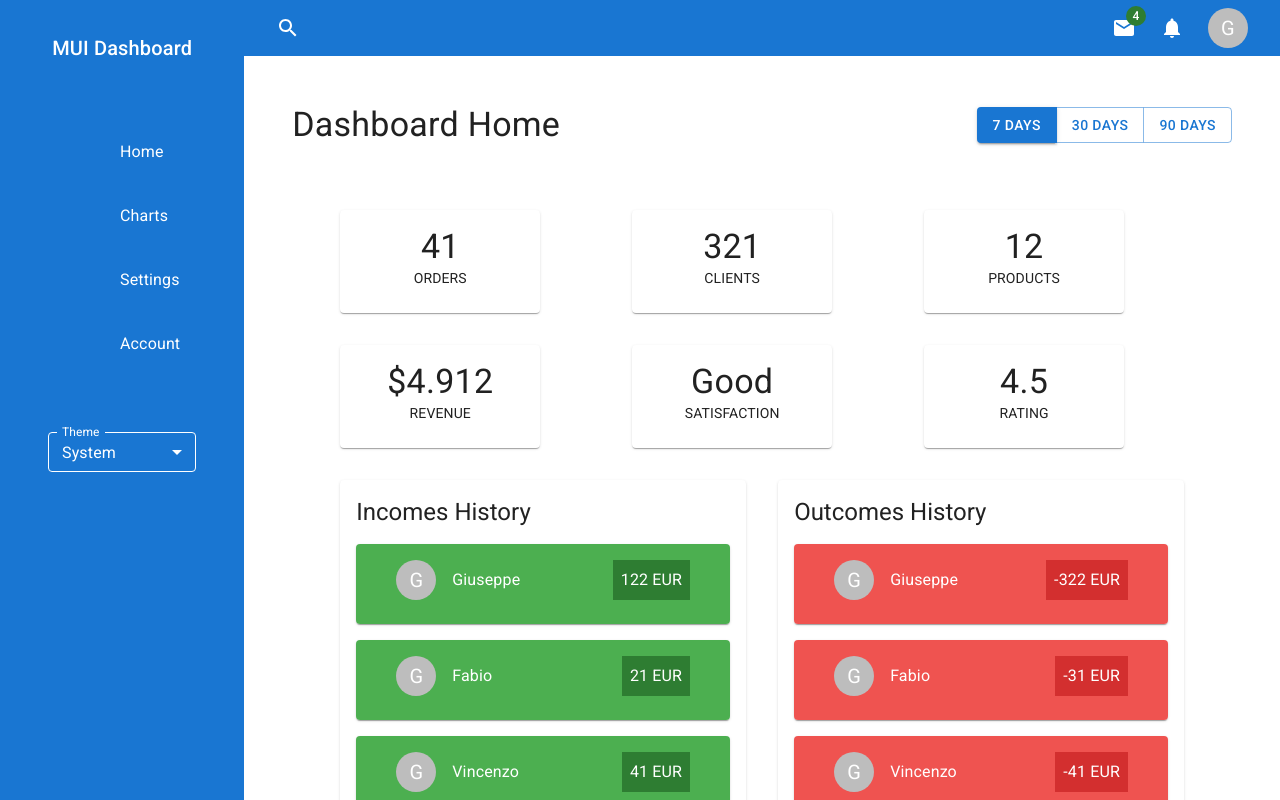
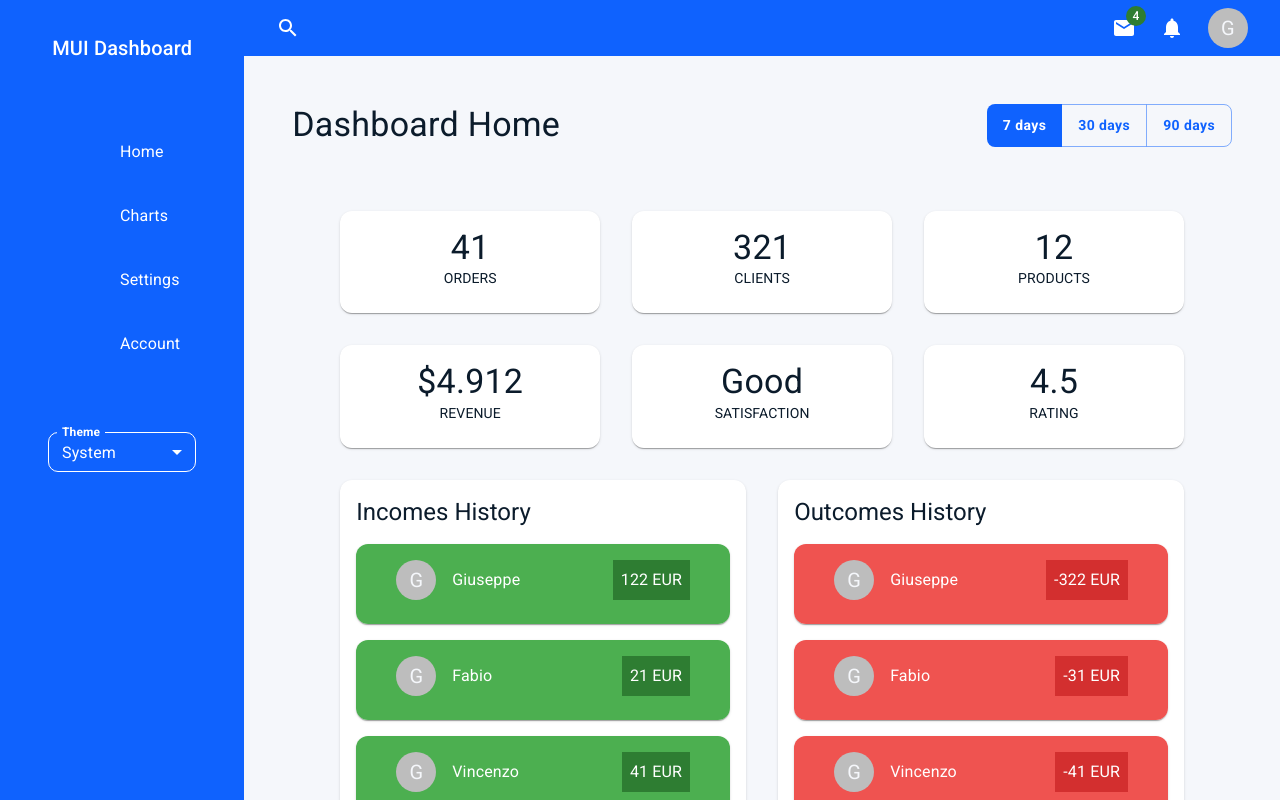
Before and after one commit to giuseppe2305/mui-dashboard, a React (Vite) app: page / in a window 1280 px wide. Built offline with nearby package versions, Linux system fonts and the light colour scheme; some icons are missing.

Commit message:
Built a custom theme and improved card layout sizes.

```diff
--- a/src/App.tsx
+++ b/src/App.tsx
@@ -3,16 +3,11 @@ import "@fontsource/roboto/400.css";
 import "@fontsource/roboto/500.css";
 import "@fontsource/roboto/700.css";
 
-import { createTheme, CssBaseline, ThemeProvider } from "@mui/material";
+import { CssBaseline, ThemeProvider } from "@mui/material";
 import { Dashboard } from "./components/Dashboard";
+import theme from "./theme";
 
 function App() {
-  const theme = createTheme({
-    colorSchemes: {
-      dark: true,
-    },
-  });
-
   return (
     <ThemeProvider theme={theme}>
       <CssBaseline enableColorScheme />
--- a/src/components/StatisticCard.tsx
+++ b/src/components/StatisticCard.tsx
@@ -9,7 +9,7 @@ interface Props {
 
 function StatisticCard({ data }: Props) {
   return (
-    <Card sx={{ width: CARD_WIDTH }}>
+    <Card sx={{ width: "100%", minWidth: CARD_WIDTH }}>
       <CardContent sx={{ textAlign: "center" }}>
         <Typography variant="h4">{data.value}</Typography>
         <Typography sx={{ textTransform: "uppercase", fontSize: 14 }}>{data.label}</Typography>
--- /dev/null
+++ b/src/theme.ts
@@ -0,0 +1,66 @@
+// src/theme.ts
+import { createTheme } from "@mui/material/styles";
+
+const shared = {
+  shape: { borderRadius: 10 },
+  typography: {
+    fontFamily: '"Roboto", "Helvetica", "Arial", sans-serif',
+    h1: { fontWeight: 700, fontSize: "1.8rem" },
+    h2: { fontWeight: 600, fontSize: "1.4rem" },
+    h3: { fontWeight: 600 },
+    button: { textTransform: "none", fontWeight: 600 },
+  },
+  components: {
+    MuiButton: {
+      styleOverrides: {
+        root: { borderRadius: 8, padding: "8px 16px" },
+        containedPrimary: { boxShadow: "none" },
+      },
+    },
+    MuiAppBar: {
+      styleOverrides: {
+        root: { backgroundImage: "none" },
+      },
+    },
+    MuiCard: {
+      styleOverrides: {
+        root: { borderRadius: 12 },
+      },
+    },
+    MuiFormLabel: {
+      styleOverrides: {
+        root: { fontWeight: 600 },
+      },
+    },
+  },
+};
+
+const theme = createTheme({
+  colorSchemes: {
+    light: {
+      palette: {
+        mode: "light",
+        primary: { main: "#0f62fe", contrastText: "#ffffff" }, // vivid blue
+        secondary: { main: "#00a676", contrastText: "#ffffff" }, // balanced green
+        background: { default: "#f5f7fb", paper: "#ffffff" },
+        text: { primary: "#0b1b2b", secondary: "#415a6b" },
+        divider: "rgba(11,27,43,0.08)",
+      },
+    },
+    dark: {
+      palette: {
+        mode: "dark",
+        primary: { main: "#6ec6ff", contrastText: "#022b3a" }, // light blue for contrast
+        secondary: { main: "#7bffb2", contrastText: "#002b20" }, // soft green
+        background: { default: "#071022", paper: "#071a23" },
+        text: { primary: "#e6f7ff", secondary: "#bcd9e9" },
+        divider: "rgba(255,255,255,0.08)",
+      },
+    },
+  },
+  typography: shared.typography,
+  shape: shared.shape,
+  components: shared.components,
+});
+
+export default theme;
```
